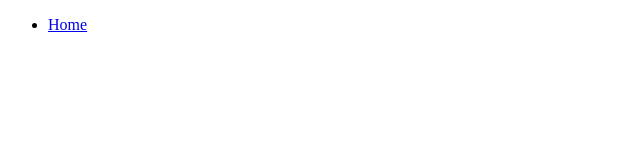
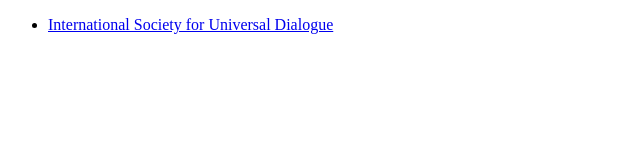
Before and after one commit to itmd-362-Project2-spring2023/Project-2, a plain HTML site: page index.html in a window 1280 px wide. Shown: the whole page, without its empty margins (0-640 px from the left). Drawn offline with Linux system fonts and the light colour scheme.

Commit message:
Update index.html

```diff
--- a/index.html
+++ b/index.html
@@ -8,4 +8,4 @@
 	<nav id="navbar">
 		<div id="navbar-container">
 			<ul>
-				<li><a href="index.html" title="Home"> Home </a></li>
+				<li><a href="index.html" title="Home"> International Society for Universal Dialogue </a></li>
```
